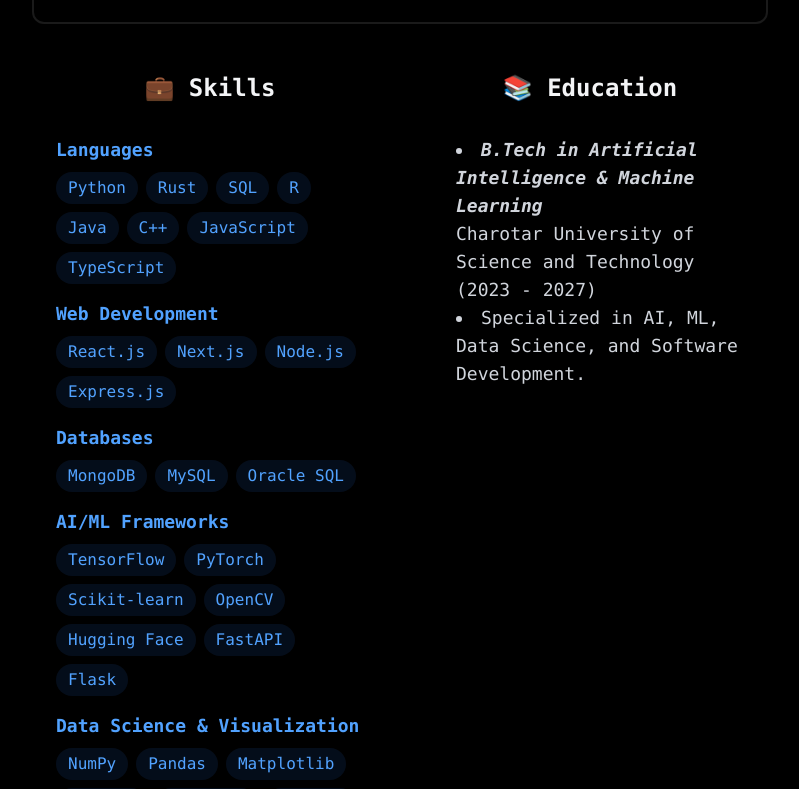
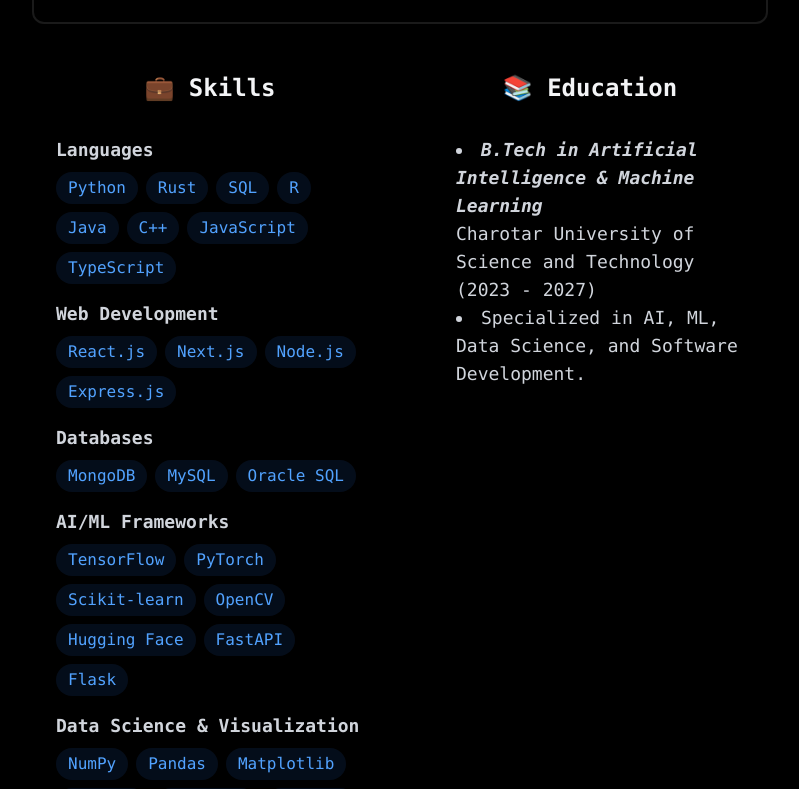
Before and after one commit to haripatel07/my-portfolio, a React (Vite) app: page / in a window 1280 px wide. Shown: the part 1200-1989 px from the top of the page, without its empty margins (240-1039 px from the left). Built offline with nearby package versions, Linux system fonts and the light colour scheme.

Commit message:
Made changes

```diff
--- a/package.json
+++ b/package.json
@@ -1,6 +1,6 @@
 {
   "name": "personal-portfolio",
-  "homepage": "https://haripatel07.github.io//my-portfolio",
+  "homepage": "https://haripatel07.github.io/my-portfolio",
   "private": true,
   "version": "0.0.0",
   "type": "module",
--- a/src/sections/About.jsx
+++ b/src/sections/About.jsx
@@ -47,7 +47,7 @@
               <div className="flex flex-col gap-4">
                 {Object.entries(skillsData).map(([category, skills], idx) => (
                   <div key={idx}>
-                    <h4 className="text-lg text-blue-400 font-semibold mb-2">{category}</h4>
+                    <h4 className="text-lg text-gray-300 font-semibold mb-2">{category}</h4>
                     <div className="flex flex-wrap gap-2">
                       {skills.map((skill, i) => (
                         <span
```
